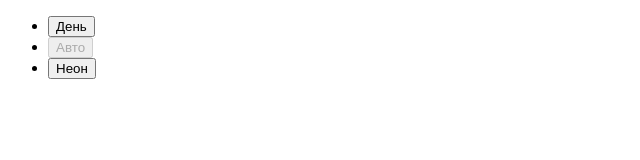
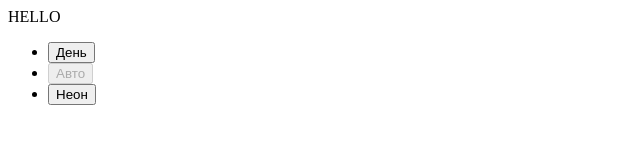
Before and after one commit to e-demchenko/slozhno-sosredotochitsya-fd, a plain HTML site: page index.html in a window 1280 px wide. Shown: the whole page, without its empty margins (0-640 px from the left). Drawn offline with Linux system fonts and the light colour scheme.

Commit message:
ping && git push

```diff
--- a/index.html
+++ b/index.html
@@ -8,6 +8,7 @@
     <script src="./scripts/script.js"></script>
   </head>
   <body class="page">
+    HELLO
     <header class="header decorated-zone">
       <nav class="header__theme-menu">
         <ul class="header__theme-menu-list">
```
